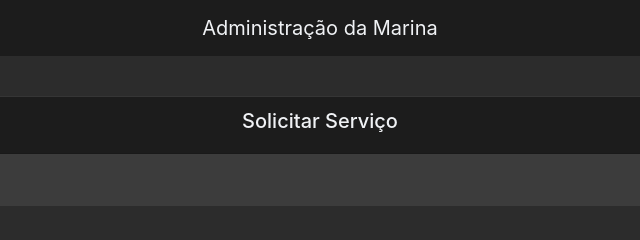
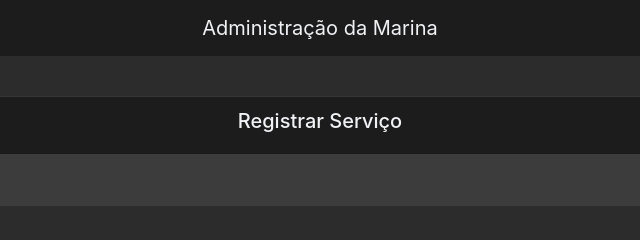
Before and after one commit to Nenkkyou/marineapp, a plain HTML site: page index.html in a window 1280 px wide. Shown: the top 240 px of the page, 320-960 px from the left. Drawn offline with nearby package versions, Linux system fonts and the light colour scheme.

Commit message:
Update index.html

```diff
--- a/index.html
+++ b/index.html
@@ -135,7 +135,7 @@
     <!-- Formulário -->
     <div class="card mb-4">
         <div class="card-header text-center">
-            <h5>Solicitar Serviço</h5>
+            <h5>Registrar Serviço</h5>
         </div>
         <div class="card-body">
             <form id="serviceForm">
```
